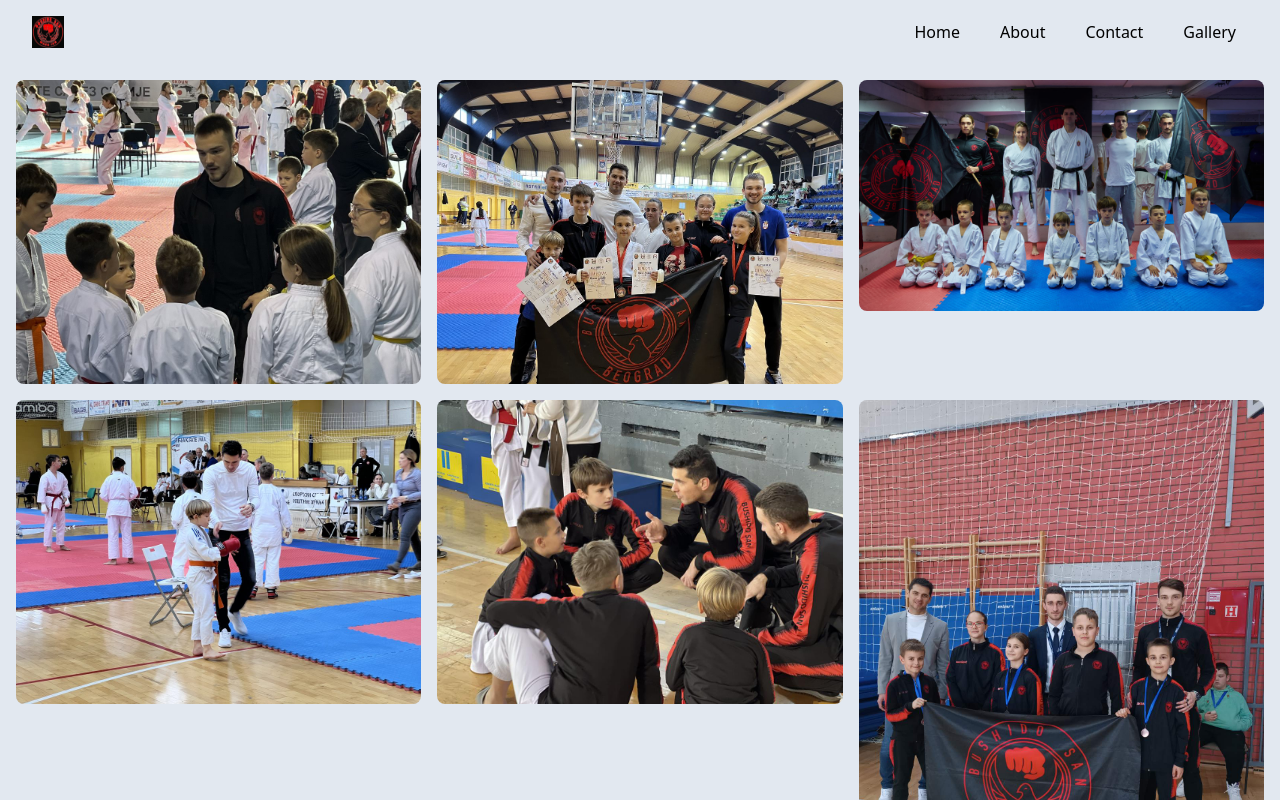
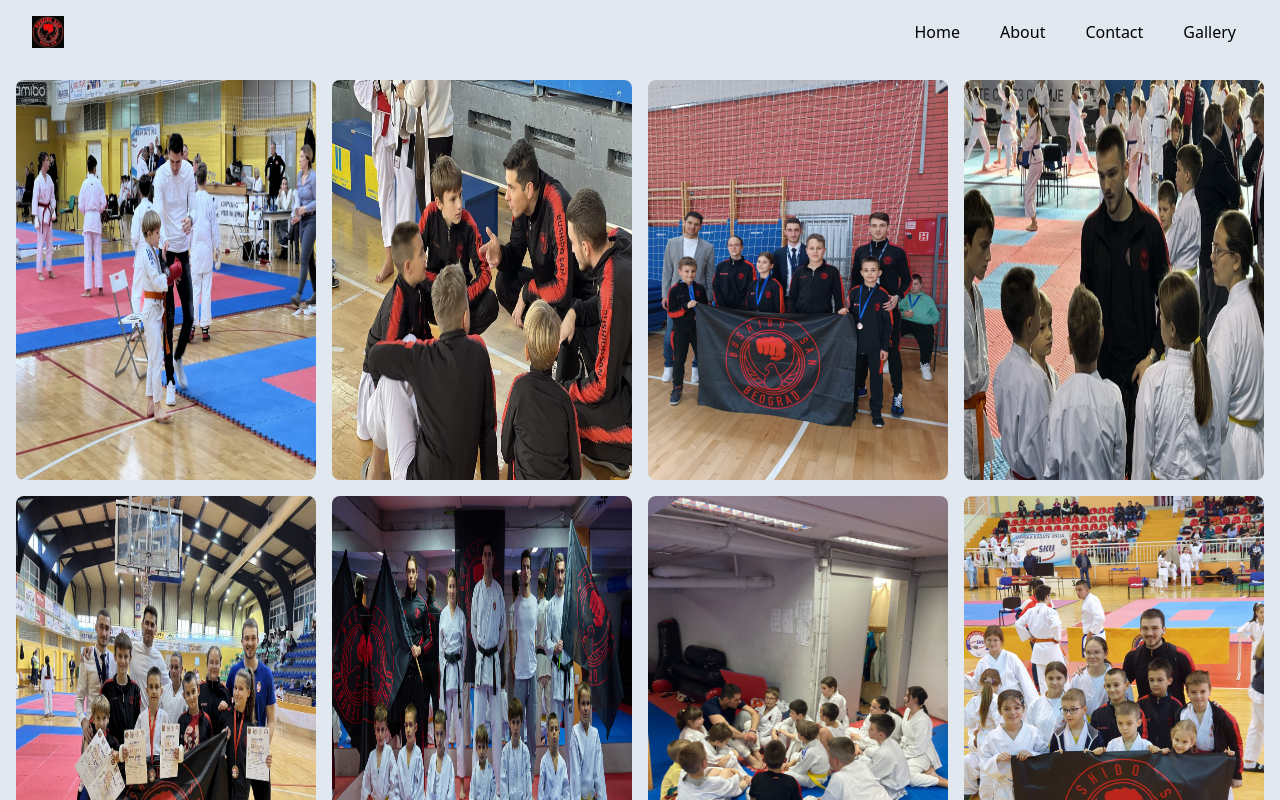
Before and after one commit to Dimitar765/bushido1, a React (Vite) app: page /gallery in a window 1280 px wide. Shown: the top 800 px of the page. Built offline with nearby package versions, Linux system fonts and the light colour scheme; what tailwindcss-animated would draw is missing.

Commit message:
minor changes

```diff
--- a/src/pages/Contact.tsx
+++ b/src/pages/Contact.tsx
@@ -17,7 +17,7 @@ const Contact: React.FC = () => {
             <a href="https://www.instagram.com/_bushido_san_/" target="_blank" rel="noopener noreferrer">{<FaInstagramSquare />}</a>
           </div>
         </div>
-        <div>
+        <div className="animate-fade">
           <iframe src="https://www.google.com/maps/embed?pb=!1m18!1m12!1m3!1d2830.107596911876!2d20.398502087684463!3d44.81937259647881!2m3!1f0!2f0!3f0!3m2!1i1024!2i768!4f13.1!3m3!1m2!1s0x475a657f39740533%3A0x181daa1cd60e774c!2sBulevar%20Arsenija%20%C4%8Carnojevi%C4%87a%20165%2C%20Beograd%2011070%2C%20Serbia!5e0!3m2!1sen!2smk!4v1714646472126!5m2!1sen!2smk" width="600" height="450" loading="lazy" referrerPolicy="no-referrer-when-downgrade"></iframe>
         </div>
       </div>
--- a/src/pages/Galery.tsx
+++ b/src/pages/Galery.tsx
@@ -4,42 +4,42 @@ function Gallery() {
     <>
 
 
-      <div className="grid grid-cols-2 md:grid-cols-3 gap-4 p-4 bg-slate-200">
+      <div className="grid grid-cols-2 md:grid-cols-4 gap-4 p-4 bg-slate-200">
         <div>
-          <img className="h-auto max-w-full rounded-lg animate-fade animate-delay-[100ms]" src="1.jpeg" alt="" />
+          <img className="h-full max-w-full rounded-lg animate-fade animate-delay-[100ms]" src="4.jpeg" alt="" />
         </div>
         <div>
-          <img className="h-auto max-w-full rounded-lg animate-fade animate-delay-[100ms]" src="2.jpeg" alt="" />
+          <img className="h-full max-w-full rounded-lg animate-fade animate-delay-[100ms]" src="5.jpg" alt="" />
         </div>
         <div>
-          <img className="h-auto max-w-full rounded-lg animate-fade animate-delay-[100ms]" src="3.jpg" alt="" />
+          <img className="h-full max-w-full rounded-lg animate-fade animate-delay-[100ms]" src="6.jpg" alt="" />
         </div>
         <div>
-          <img className="h-auto max-w-full rounded-lg animate-fade animate-delay-[100ms]" src="4.jpeg" alt="" />
+          <img className="h-full max-w-full rounded-lg animate-fade animate-delay-[100ms]" src="1.jpeg" alt="" />
         </div>
         <div>
-          <img className="h-auto max-w-full rounded-lg animate-fade animate-delay-[100ms]" src="5.jpg" alt="" />
+          <img className="h-full max-w-full rounded-lg animate-fade animate-delay-[100ms]" src="2.jpeg" alt="" />
         </div>
         <div>
-          <img className="h-auto max-w-full rounded-lg animate-fade animate-delay-[100ms]" src="6.jpg" alt="" />
+          <img className="h-full max-w-full rounded-lg animate-fade animate-delay-[100ms]" src="3.jpg" alt="" />
         </div>
         <div>
-          <img className="h-auto max-w-full rounded-lg animate-fade animate-delay-[100ms]" src="7.jpg" alt="" />
+          <img className="h-full max-w-full rounded-lg animate-fade animate-delay-[100ms]" src="7.jpg" alt="" />
         </div>
         <div>
-          <img className="h-auto max-w-full rounded-lg animate-fade animate-delay-[100ms]" src="8.jpg" alt="" />
+          <img className="h-full max-w-full rounded-lg animate-fade animate-delay-[100ms]" src="8.jpg" alt="" />
         </div>
         <div>
-          <img className="h-auto max-w-full rounded-lg animate-fade animate-delay-[100ms]" src="9.jpg" alt="" />
+          <img className="h-full max-w-full rounded-lg animate-fade animate-delay-[100ms]" src="9.jpg" alt="" />
         </div>
         <div>
-          <img className="h-auto max-w-full rounded-lg animate-fade animate-delay-[100ms]" src="10.jpg" alt="" />
+          <img className="h-full max-w-full rounded-lg animate-fade animate-delay-[100ms]" src="10.jpg" alt="" />
         </div>
         <div>
-          <img className="h-auto max-w-full rounded-lg animate-fade animate-delay-[100ms]" src="11.jpg" alt="" />
+          <img className="h-full max-w-full rounded-lg animate-fade animate-delay-[100ms]" src="11.jpg" alt="" />
         </div>
         <div>
-          <img className="h-auto max-w-full rounded-lg animate-fade animate-delay-[100ms]" src="12.jpg" alt="" />
+          <img className="h-full max-w-full rounded-lg animate-fade animate-delay-[100ms]" src="12.jpg" alt="" />
         </div>
       </div>
 
```
